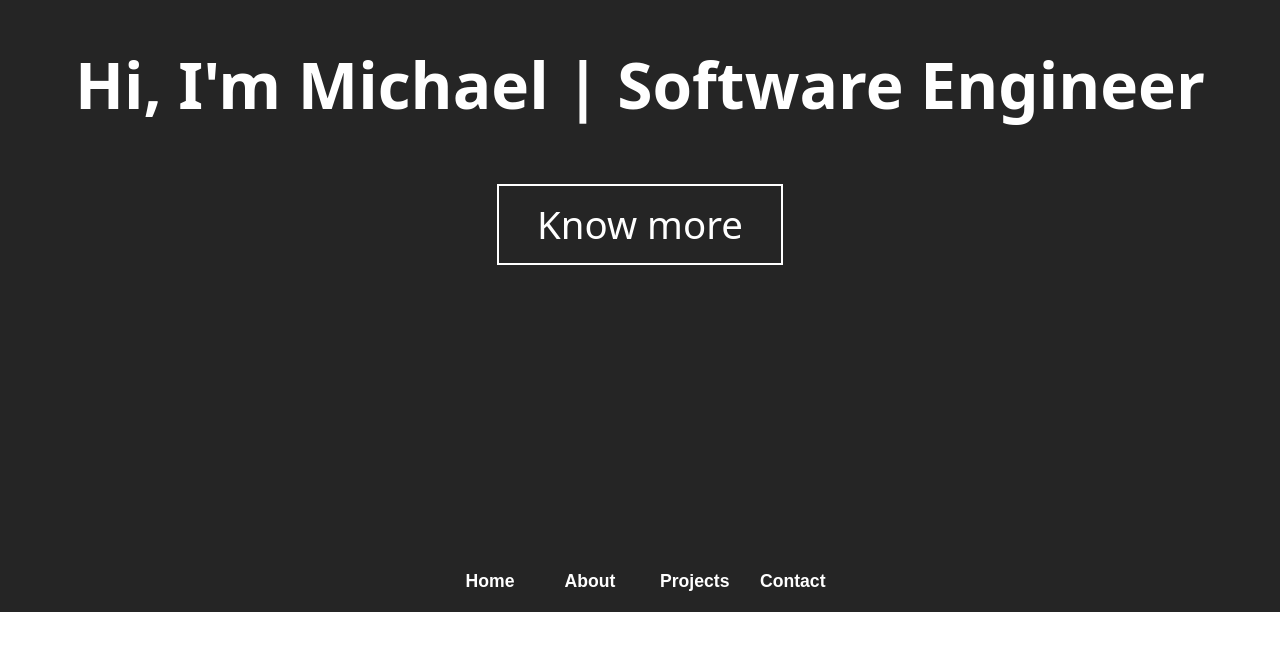
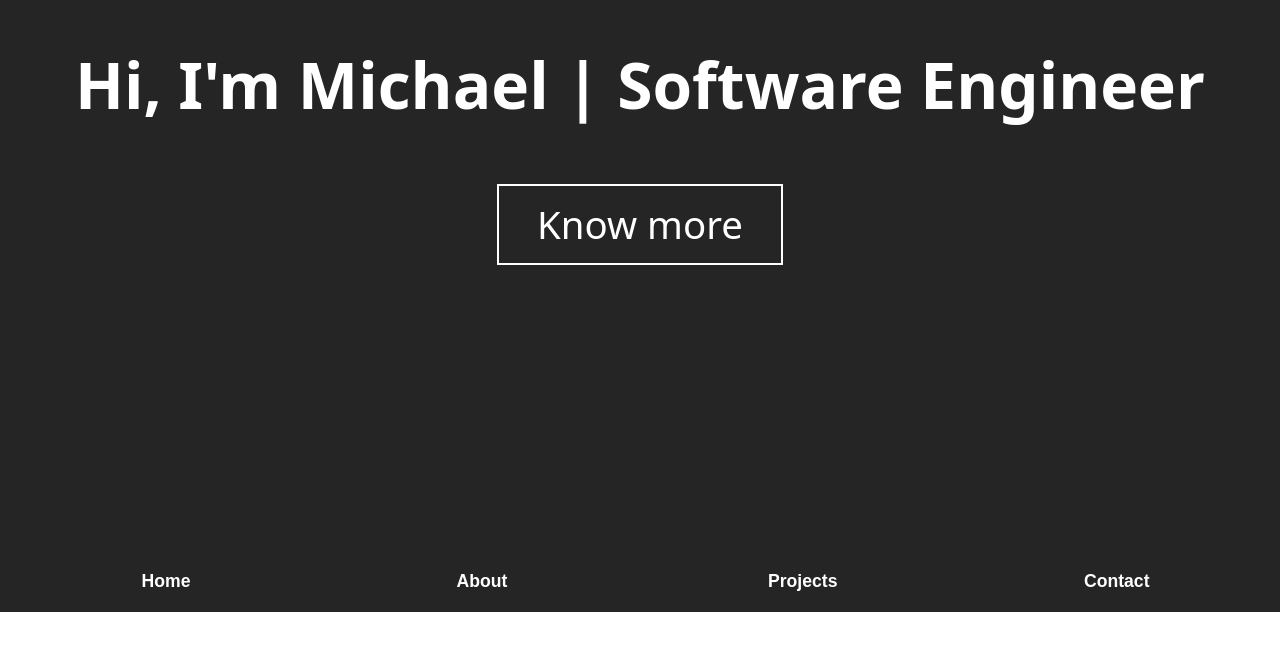
Before and after one commit to MichaelVanhoutte1/Portfolio, a Next.js app: page / in a window 1280 px wide. Shown: the part 249-909 px from the top of the page. Built offline with nearby package versions, Linux system fonts and the light colour scheme.

Commit message:
added functionality to resume button

```diff
--- a/components/about/index.tsx
+++ b/components/about/index.tsx
@@ -47,7 +47,7 @@ const AboutComponent = () => {
                             />
                             <ButtonDiv>
                                 <Button href="/about" content="Read more" />
-                                <Button href="/about" content="Resume" />
+                                <Button isResumeButton content="Resume" />
                             </ButtonDiv>
                         </ContentDiv>
                     </AboutDiv>
--- a/components/navbar/index.tsx
+++ b/components/navbar/index.tsx
@@ -1,5 +1,5 @@
 import Link from "next/link";
-import { Button, NavbarDiv } from "./styles";
+import { Button, NavbarDiv, ContentDiv } from "./styles";
 import { Link as ScrollLink } from "react-scroll";
 import { useRouter } from "next/router";
 import cs from "classnames";
@@ -10,7 +10,8 @@ const NavbarComponent = () => {
 
     return (
         <>
-            <NavbarDiv className={cs({ homepage: isHomepage })} >
+            <NavbarDiv className={cs({ homepage: isHomepage })}>
+                <ContentDiv>
                     <Link href="/">
                         <Button>
                             <a>Home</a>
@@ -40,6 +41,7 @@ const NavbarComponent = () => {
                             </Link>
                         </>
                     )}
+                </ContentDiv>
             </NavbarDiv>
         </>
     );
--- a/components/navbar/styles.ts
+++ b/components/navbar/styles.ts
@@ -12,9 +12,20 @@ export const NavbarDiv = styled.div`
     }
 `;
 
+export const ContentDiv = styled.div`
+    display: flex;
+    background-color: ${colors.primary};
+    width: 1028px;
+    justify-content: space-between;
+    &.homepage {
+        position: absolute;
+        top: 100vh;
+    }
+`;
+
 export const Button = styled.button`
     display: block;
-    margin: 10px 10px 10px;
+    margin: 10px 0 10px;
     width: 80px;
     font-size: 1.1rem;
     font-weight: 700;
--- a/components/user-interface/button/index.tsx
+++ b/components/user-interface/button/index.tsx
@@ -6,17 +6,24 @@ interface Props {
     content: string;
     isProjectButton?: boolean;
     href?: string;
+    isResumeButton?: boolean;
+    download?: boolean;
 }
 
 const ButtonComponent = (props: Props) => {
-    const { content, isProjectButton, href } = props;
+    const { content, isProjectButton, href, isResumeButton, download } = props;
 
     return (
         <>
+            {isResumeButton ? (
+                <a target="_blank" href="CV-Michael-Vanhoutte.pdf" >
+                    <Button className={cs({ projectButton: isProjectButton })}>{content}</Button>
+                </a>
+            ) : (
                 <Link href={href!}>
                     <Button className={cs({ projectButton: isProjectButton })}>{content}</Button>
                 </Link>
-
+            )}
         </>
     );
 };
--- a/components/user-interface/button/styles.ts
+++ b/components/user-interface/button/styles.ts
@@ -29,4 +29,8 @@ export const Button = styled.button`
         top: 0px;
         left: 0px;
     }
+    a{
+        text-decoration: none;
+        color: ${colors.white};
+    }
 `;
```
Also changed, not shown: 1 other file (tests, documents, lock files or other folders). Lines whose indentation alone changed are shown as unchanged.
